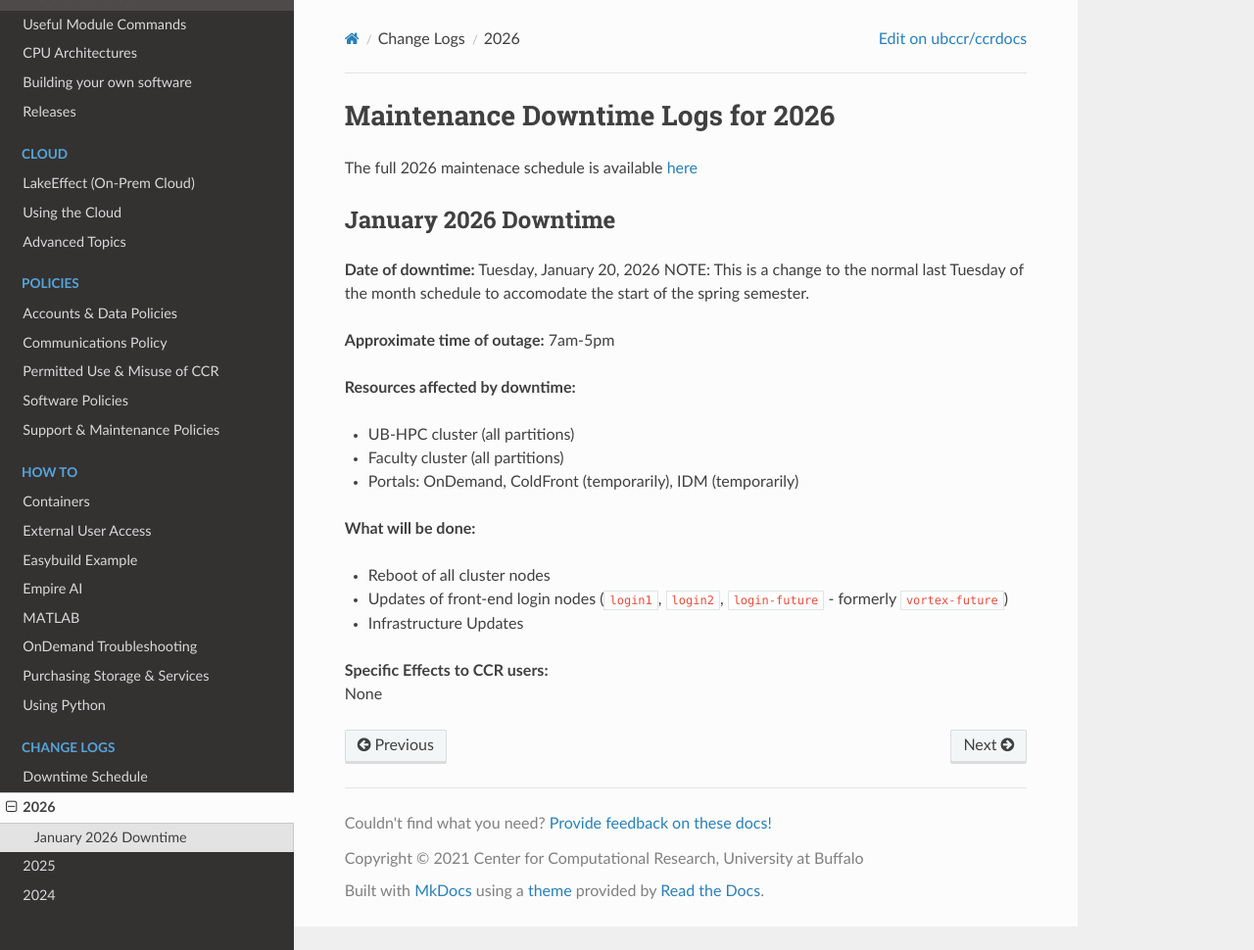
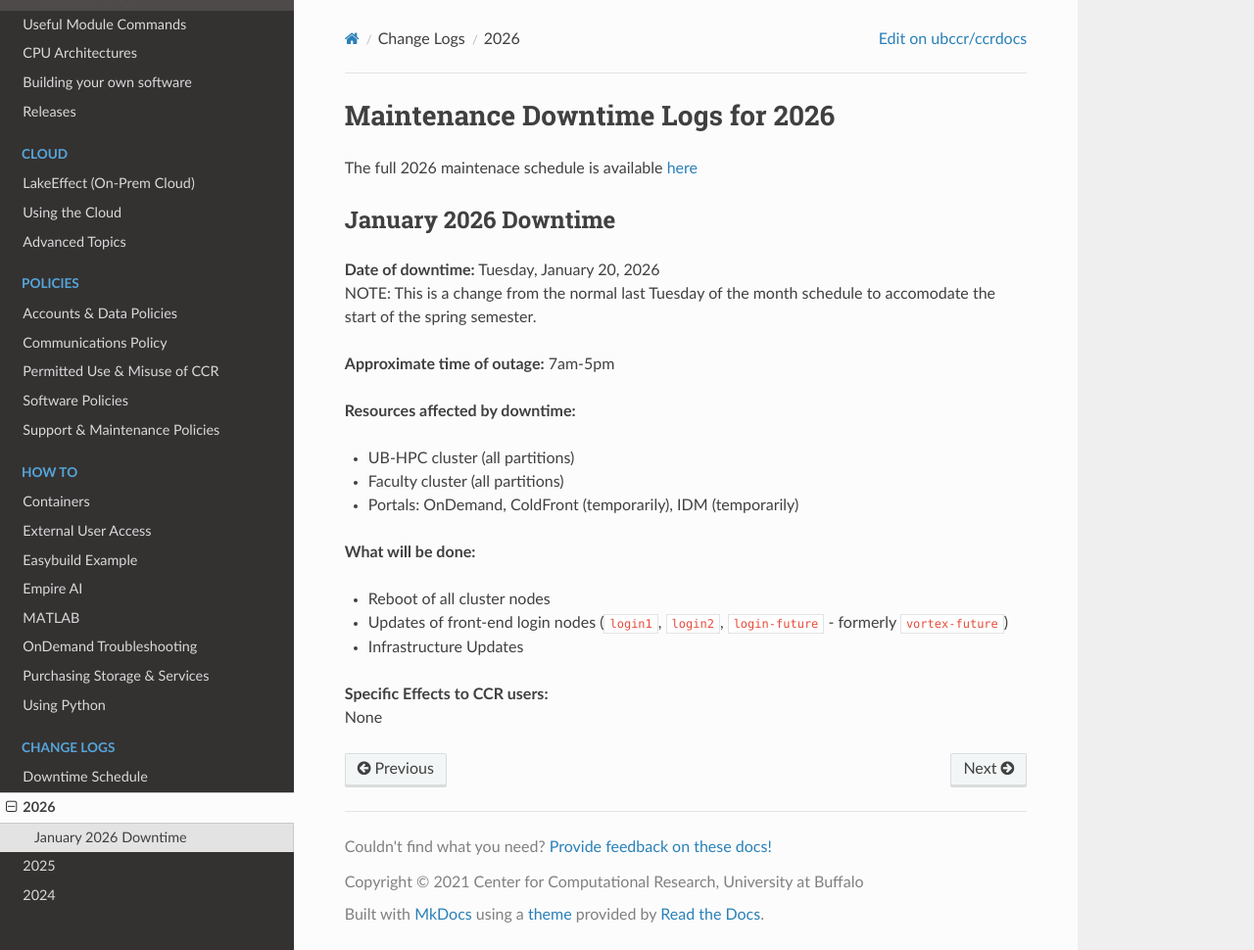
Before and after one commit to ubccr/ccrdocs, an MkDocs documentation site: the page built from pages/changelogs/2026.md, in a window 1280 px wide and 970 px high. Shown: the whole window at 98% size. Built offline with MkDocs 1.6.1, drawn with Linux system fonts in a browser that asks for light colours; nearby versions of some CDN libraries.

Commit message:
fixed silly typos

```diff
--- a/pages/changelogs/2026.md
+++ b/pages/changelogs/2026.md
@@ -5,7 +5,7 @@ The full 2026 maintenace schedule is available [here](downtime-schedule.md)
 ## January 2026 Downtime
 
 **Date of downtime:** Tuesday, January 20, 2026
-NOTE: This is a change to the normal last Tuesday of the month schedule to accomodate the start of the spring semester.
+NOTE: This is a change from the normal last Tuesday of the month schedule to accomodate the start of the spring semester.
 
 **Approximate time of outage:** 7am-5pm
 
```
Also changed, not shown: pages/changelogs/downtime-schedule.md (+2 -2 lines).
